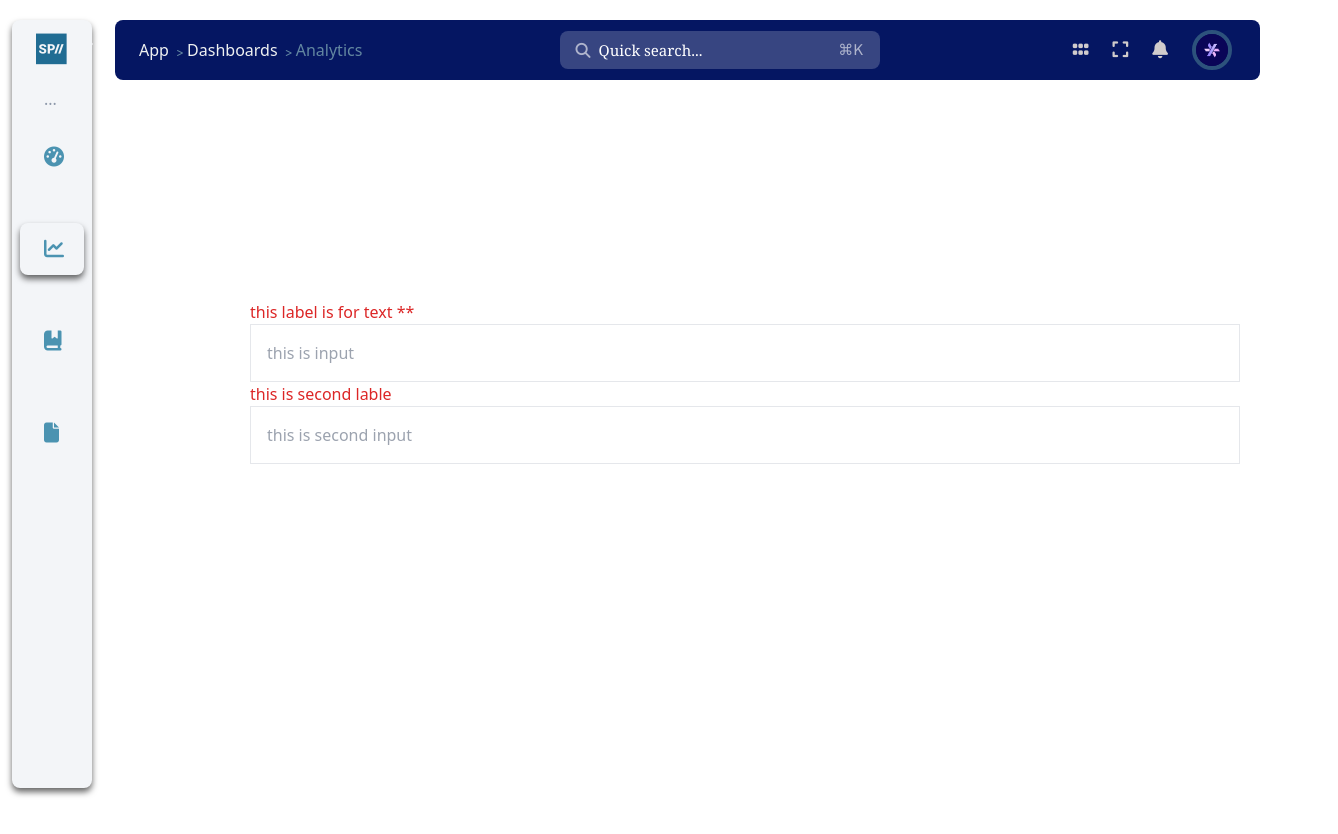
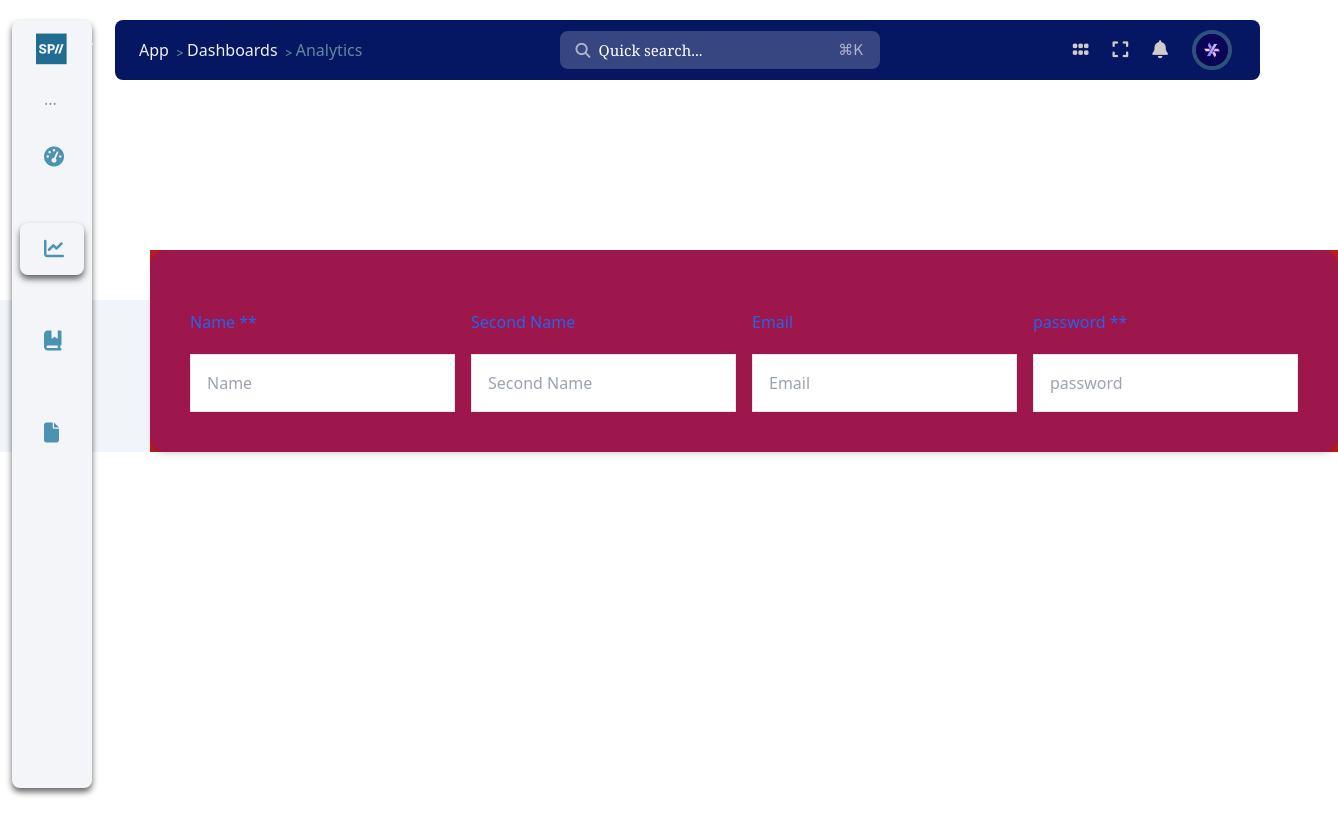
Before and after one commit to cabdikariim242/tailwise-vue, a Vue app: page /inputGroup in a window 1280 px wide. Shown: the top 834 px of the page, 1338 px wide, since content can reach past the window. Built offline with nearby package versions, Linux system fonts and the light colour scheme.

Commit message:
added new component

```diff
--- a/src/components/newcomponents/BaseCard.vue
+++ b/src/components/newcomponents/BaseCard.vue
@@ -1,6 +1,6 @@
 <template>
- <div class="mt-[40px] flex items-center justify-center">
-    <div class=" p-10 bg-white rounded-2xl shadow-md overflow-hidden hover:shadow-lg transition-shadow duration-300">
+ <div class="bg-green-800 w-full">
+    <div class=" p-10 bg-pink-800 rounded-2xl shadow-md w-full hover:shadow-lg transition-shadow duration-300">
       <slot></slot>
     </div>
   </div>
--- a/src/components/newcomponents/input-comp.vue
+++ b/src/components/newcomponents/input-comp.vue
@@ -1,5 +1,6 @@
 <template>
-    <input :value="modelValue" :placeholder="title" :type="type" :class="customClass"  @input="$emit('update:modelValue', $event.target.value)" v-bind="$attrs">
+    <input :value="modelValue" :placeholder="title" :type="type" :class="customClass"
+      @input="$emit('update:modelValue', $event.target.value)" v-bind="$attrs">
 </template>
 
 <script>
@@ -20,6 +21,10 @@ export default {
         title:{
             type:String,
             default: ''
+        },
+        required:{
+            type:String,
+            default:false
         }
      }
 
--- a/src/components/newcomponents/input-group.vue
+++ b/src/components/newcomponents/input-group.vue
@@ -1,24 +1,53 @@
   <template>
-  <div
-      class="flex flex-col justify-between absolute lg:top-[150px] md:top-[150px] top-[110px] left-0 right-0   lg:ml-[125px] md:ml-[125px] ml-4 mr-[20px] ">
-      <Label label="this label is for text" :labelClass="'text-red-600'" id="text" :required="true"/>
+  <div class="flex lg:flex-row md:flex-row flex-col gap-4 b w-full"
+>   <div class="flex flex-col w-full ">
+     <Label label="Name" :labelClass="'text-blue-600 mb-5 mt-5'" id="text" :required="true"/>
 
       <Input
-      title="this is input"
-      type="text"
-      v-model="modelValue"
+      title="Name"
+      type="Name"
+      v-model="text"
       :customClass="'p-4 focus:outline-none focus:ring border '"
       />
+</div>
 
-      <Label label="this is second lable" :labelClass="'text-red-600'" id="text" :required="false"/>
+      <div class="flex flex-col  w-full">
+        <Label label="Second Name" :labelClass="'text-blue-600 mb-5 mt-5'" id="text" :required="false"/>
 
       <Input
-      title="this is second input"
+      title="Second Name"
       type="text"
-      v-model="modelValue"
+      v-model="SecondName"
       :customClass="'p-4 focus:outline-none focus:ring border'"
       />
-      <p>{{ modelValue }}</p>
+      <p>{{ email }}</p>
+
+      </div>
+      <div class="flex flex-col ">
+        <Label label="Email" :labelClass="'text-blue-600 mb-5 mt-5'" id="text" :required="false"/>
+
+      <Input
+      title="Email"
+      type="email"
+      v-model="email"
+      :customClass="'p-4 focus:outline-none focus:ring border'"
+      />
+      <p>{{ email }}</p>
+
+      </div>
+
+
+      <div class="flex flex-col ">
+         <Label label="password" :labelClass="'text-blue-600 mb-5 mt-5'" id="text" :required="true"/>
+
+      <Input
+      title="password"
+      type="password"
+      v-model="password"
+      :customClass="'p-4 focus:outline-none focus:ring border'"
+      />
+      <p>{{ password }}</p>
+      </div>
     </div>
 
   </template>
@@ -34,6 +63,10 @@
     data(){
       return{
         customClass:'',
+        Name:'',
+        SecondName:'',
+        password:'',
+        email:'',
         title: '',
         modelValue: '',
         type: null,
--- a/src/views/inputGroup.vue
+++ b/src/views/inputGroup.vue
@@ -1,17 +1,20 @@
     <template>
-    <div
-        class="flex flex-col justify-between lg:flex-row md:flex-row  absolute lg:top-[150px] md:top-[150px] top-[110px] left-0 right-0   lg:ml-[125px] md:ml-[125px] ml-4 mr-[20px] ">
-      <inputGroup v-model="modelValue" :customClass="'border '" :labelClass="'text-green-500'" :required="true" id="text" type="text" title="this not " label="this is label" />
-        </div>
+    <BaseCard class="mt-[250px] lg:ml-[150px] md:ml-[150px] ml-[5px] z-[9] bg-red-700 " >
+     <inputGroup v-model="modelValue" :customClass="'border '" :labelClass="'text-green-500'" :required="true" id="text" type="text" title="this not " label="this is label" />
+
+
+      </BaseCard>
+
     </template>
 
     <script>
     import inputGroup  from '@/components/newcomponents/input-group.vue'
+    import BaseCard  from '@/components/newcomponents/BaseCard.vue'
 
 
     export default {
       components:
-      {inputGroup},
+      {inputGroup,BaseCard},
       data(){
         return{
           customClass:'',
```
